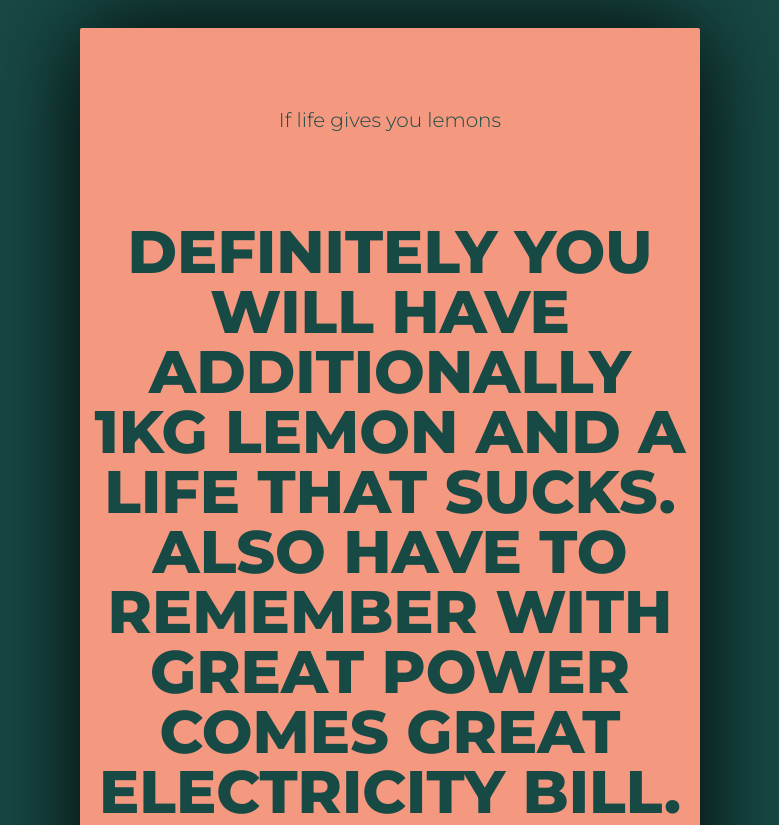
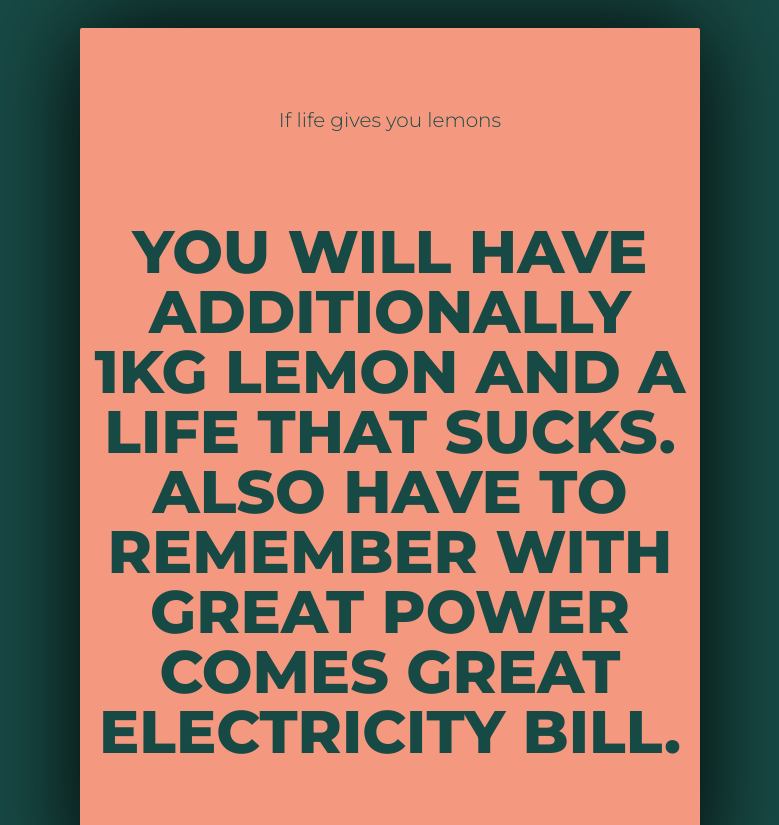
Before and after one commit to HegedusAlexandra/my-first-github-page, a plain HTML site: page index.html in a window 1280 px wide. Shown: the top 825 px of the page, without its empty margins (250-1029 px from the left). Drawn offline with Linux system fonts and the light colour scheme.

Commit message:
Change line

```diff
--- a/index.html
+++ b/index.html
@@ -14,7 +14,7 @@
 <div class="container">
     <div class="box">
         <p>If life gives you lemons</p>
-        <p>Definitely you will have additionally 1kg lemon and a life that sucks.
+        <p>You will have additionally 1kg lemon and a life that sucks.
         Also have to remember with great power comes great electricity bill.
         </p>
     </div>
```
